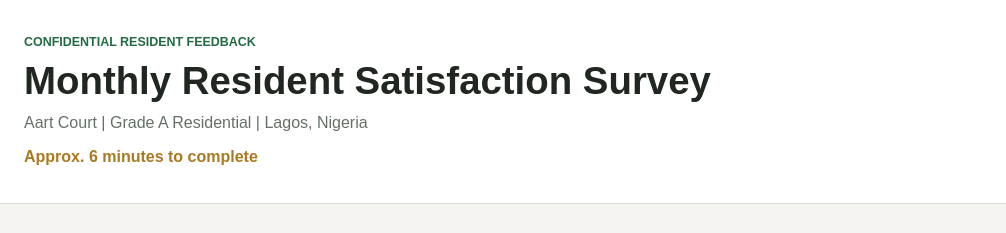
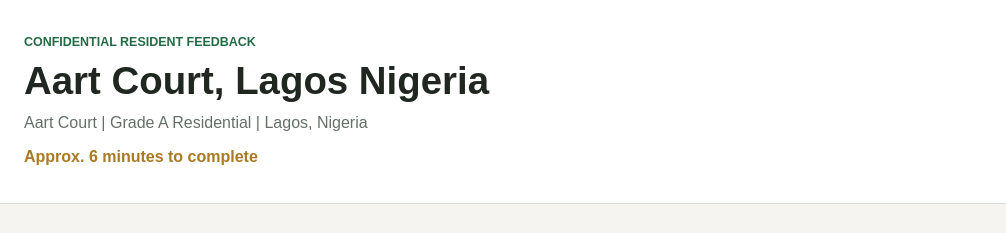
Before and after one commit to TIG3R187/Tenants-Survey-Aart-Court, a plain HTML site: page index.html in a window 1280 px wide. Shown: the top 233 px of the page, 274-1280 px from the left. Drawn offline with Linux system fonts and the light colour scheme.

Commit message:
aart commit -m "Update index.html with new content"

```diff
--- a/index.html
+++ b/index.html
@@ -14,7 +14,7 @@
         <img class="brand-logo" src="Aart%20court.jpeg" alt="Aart Court">
         <div class="header-copy">
           <p class="eyebrow">Confidential resident feedback</p>
-          <h1>Monthly Resident Satisfaction Survey</h1>
+          <h1>Aart Court, Lagos Nigeria</h1>
           <p class="intro">Aart Court | Grade A Residential | Lagos, Nigeria</p>
           <p class="meta">Approx. 6 minutes to complete</p>
         </div>
```
